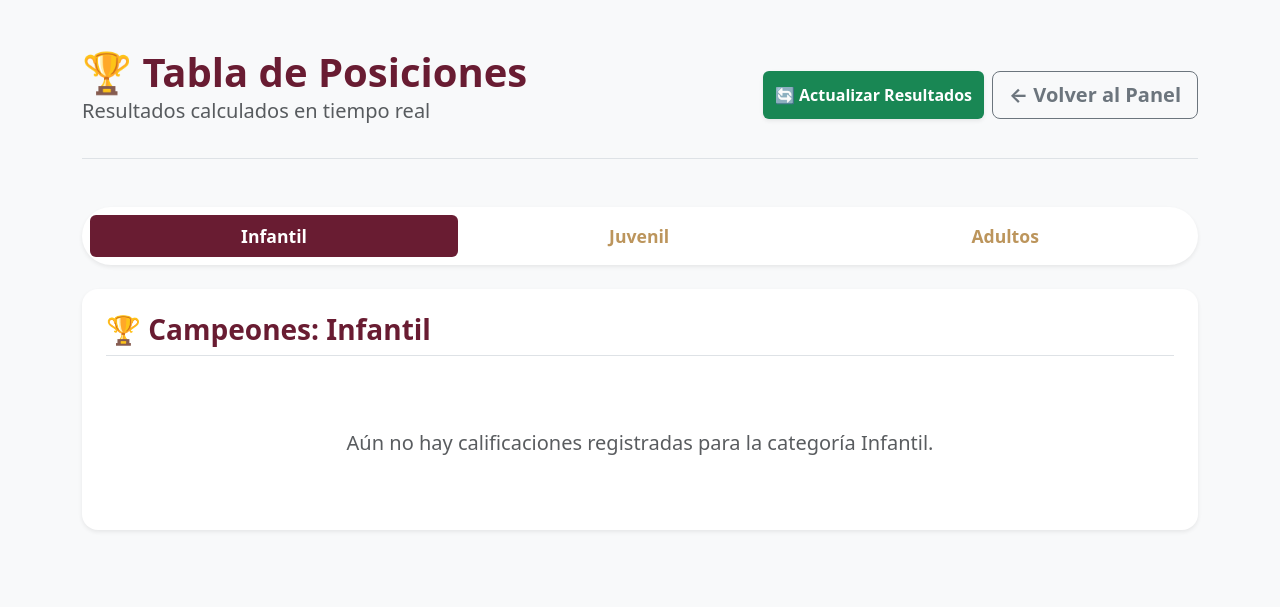
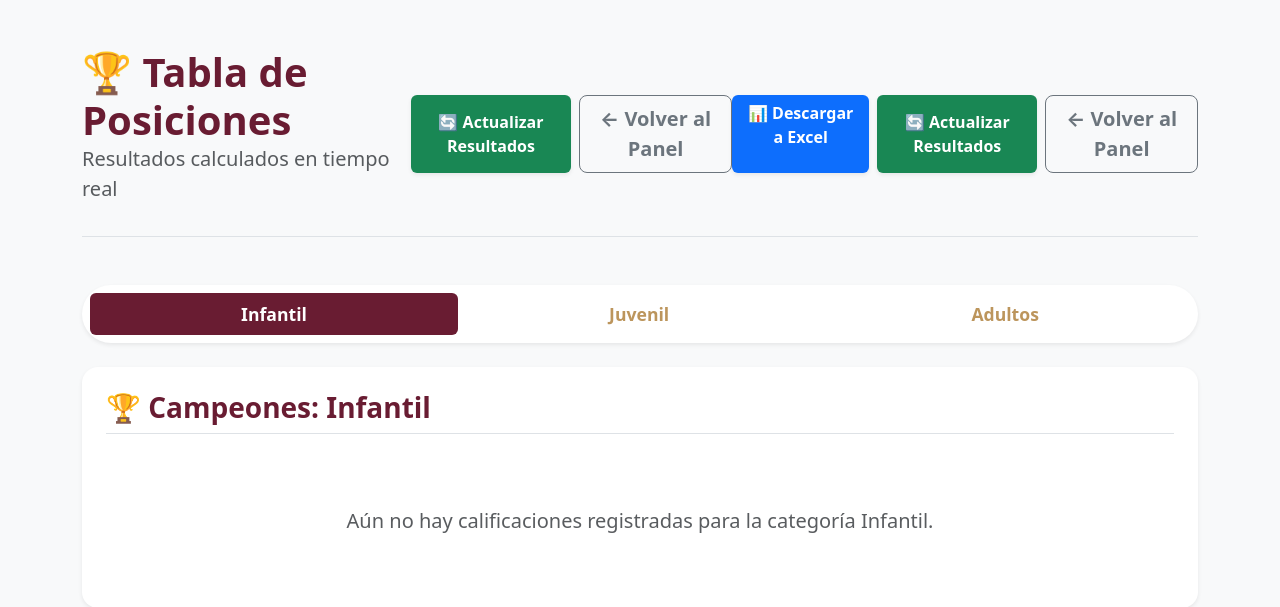
Before and after one commit to mauroacostazarco-rgb/1er-concurso-huapango, a Flask app: page /resultados in a window 1280 px wide. Shown: the top 607 px of the page. Run offline with Flask 3, Linux system fonts and the light colour scheme; the visitor is signed in with stand-in values (Sample User, id 1); data that the repository does not hold is empty; some libraries are stand-ins or nearby versions.

Commit message:
Agrego función para exportar resultados a Excel

```diff
--- a/app.py
+++ b/app.py
@@ -4,6 +4,9 @@ from werkzeug.utils import secure_filename
 from datetime import datetime, timedelta
 import csv
 import psycopg2
+import io
+import csv
+from flask import Response # Asegúrate de que Response esté en tus importaciones de flask
 
 app = Flask(__name__)
 # 🔒 Llave secreta necesaria para que el servidor recuerde quién inició sesión
@@ -697,6 +700,55 @@ def liberar_folio():
     </div>
     '''
 
+# ==========================================
+# 💾 EXPORTAR RESULTADOS A EXCEL (CSV)
+# ==========================================
+@app.route('/exportar_resultados')
+def exportar_resultados():
+    if 'admin_logueado' not in session:
+        return redirect(url_for('login'))
+
+    conexion = psycopg2.connect(URL_BASE_DATOS)
+    cursor = conexion.cursor()
+
+    # Extraemos las calificaciones sumadas y ordenadas
+    cursor.execute('''
+        SELECT
+            p.categoria_asignada,
+            p.estilo,
+            p.id,
+            p.nombre_1,
+            p.nombre_2,
+            SUM(c.vestuario + c.ritmo + c.precision + c.coreografia + c.dificultad + c.proyeccion) as total_puntos
+        FROM parejas p
+        JOIN calificaciones c ON p.id = c.folio_pareja
+        GROUP BY p.categoria_asignada, p.estilo, p.id, p.nombre_1, p.nombre_2
+        ORDER BY p.categoria_asignada ASC, p.estilo ASC, total_puntos DESC;
+    ''')
+    filas = cursor.fetchall()
+    cursor.close()
+    conexion.close()
+
+    # Generamos el archivo CSV en la memoria del servidor
+    output = io.StringIO()
+    # Escribimos el BOM de UTF-8 para que Excel en español reconozca los acentos automáticamente
+    output.write('\ufeff')
+    writer = csv.writer(output)
+
+    # Creamos la fila de los encabezados
+    writer.writerow(['Categoría', 'Estilo', 'Folio', 'Bailarín 1', 'Bailarín 2', 'Puntaje Total'])
+
+    # Vaciamos los datos de la base de datos al archivo
+    for fila in filas:
+        writer.writerow([fila[0], fila[1], fila[2], fila[3], fila[4], fila[5]])
+
+    # Empaquetamos todo y forzamos la descarga del archivo en el navegador
+    return Response(
+        output.getvalue(),
+        mimetype="text/csv",
+        headers={"Content-Disposition": "attachment;filename=Resultados_Eliminatoria_Huapango.csv"}
+    )
+
 if __name__ == '__main__':
     port = int(os.environ.get("PORT", 5000))
     app.run(host="0.0.0.0", port=port)
--- a/templates/resultados.html
+++ b/templates/resultados.html
@@ -32,6 +32,20 @@
                 </button>
                 <a href="/admin" class="btn btn-outline-secondary fw-bold btn-lg">← Volver al Panel</a>
             </div>
+
+            <div class="d-flex gap-2">
+                <!-- NUEVO BOTÓN PARA DESCARGAR EL EXCEL -->
+                <a href="/exportar_resultados" class="btn fw-bold shadow-sm" style="background-color: #0d6efd; color: white; border: none;">
+                    📊 Descargar a Excel
+                </a>
+
+                <!-- BOTÓN DE ACTUALIZAR CON MEMORIA -->
+                <button onclick="window.location.reload();" class="btn btn-success fw-bold shadow-sm" style="background-color: #198754; border: none;">
+                    🔄 Actualizar Resultados
+                </button>
+                <a href="/admin" class="btn btn-outline-secondary fw-bold btn-lg">← Volver al Panel</a>
+            </div>
+
         </header>
 
         <!-- Pestañas de Categorías -->
```
